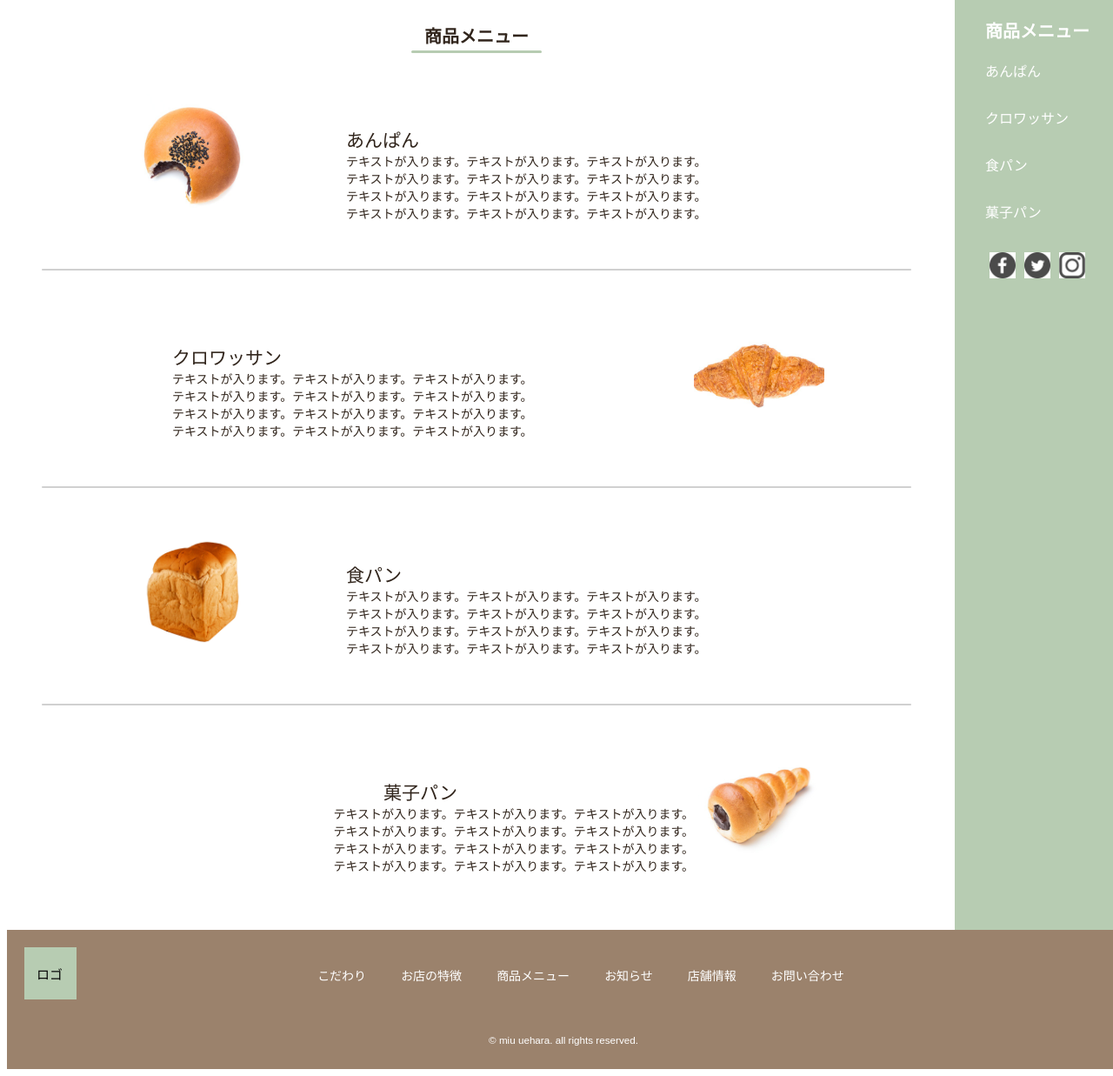
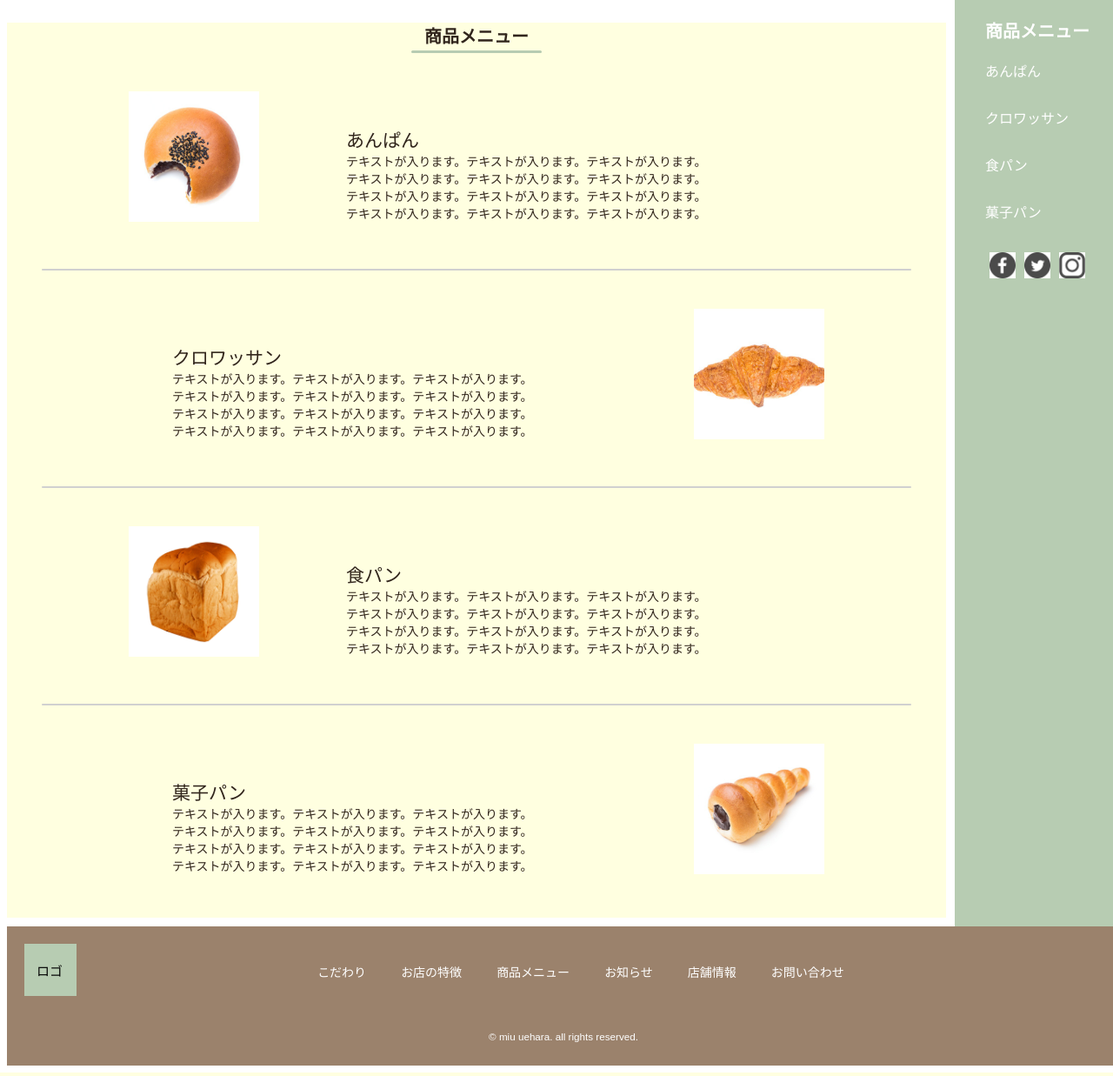
Before and after one commit to ueharamiu/miubread, a PHP site: page /menu.php in a window 1280 px wide. Shown: the part 118-1355 px from the top of the page at 87% size. Run offline with PHP 8.4, Linux system fonts and the light colour scheme.

Commit message:
_menu.scss でタブレットデザイン・コーディング途中

```diff
--- a/css/style.css
+++ b/css/style.css
@@ -288,14 +326,26 @@
   position: relative;
 }
 
-.menu-wrapper-grid::before {
-  content: none;
-  position: absolute;
+@media (max-width: 768px) {
+  .menu-wrapper-grid {
+    width: 100%;
+    height: auto;
+    margin: 0 auto;
+    background-color: #ff7f50;
+  }
 }
 
 .menu-box {
   widows: 1060px;
   height: auto;
+  background-color: #ffffe0;
+}
+
+@media (max-width: 768px) {
+  .menu-box {
+    width: 90%;
+    margin: 0 auto;
+  }
 }
 
 .menu-title {
@@ -352,18 +417,36 @@
   margin-top: 50px;
 }
 
+@media (max-width: 768px) {
+  .croissant,
+  .sweet-bread {
+    display: block;
+    width: 80%;
+    height: auto;
+  }
+}
+
 .menu-commentary-box-right,
 .menu-commentary-box-left,
-.menu-commentary-box-sweet-bread {
+.menu-commentary-box-left-sweet-bread {
   width: 600px;
   height: 200px;
   text-align: start;
   position: relative;
 }
 
+@media (max-width: 768px) {
+  .menu-commentary-box-right,
+  .menu-commentary-box-left,
+  .menu-commentary-box-left-sweet-bread {
+    width: 100%;
+    margin: 0 auto;
+  }
+}
+
 .menu-commentary-box-right::after,
 .menu-commentary-box-left::after,
-.menu-commentary-box-sweet-bread::after {
+.menu-commentary-box-left-sweet-bread::after {
   content: '';
   position: absolute;
   background-color: #d0d0d0;
--- a/scss/_menu.scss
+++ b/scss/_menu.scss
@@ -1,3 +1,29 @@
+html {
+  font-size: 100%;
+}
+
+body {
+  font-family: "Yu Gothic Medium", "游ゴシック Medium", YuGothic, "游ゴシック体", "ヒラギノ角ゴ Pro W3", sans-serif;
+  color: #31251c;
+  @include breakpoint( tablet ) {
+    overflow-x: hidden;
+    margin-right: auto;
+    margin-left: auto;
+  }
+  @include breakpoint( sp ) {
+    margin-right: auto;
+    margin-left: auto;
+  }
+}
+
+.wrapper {
+  display: flex;
+  max-width: 1280px;
+  margin: 0 auto;
+  @include breakpoint( sp ) {
+    display: block;
+  }
+}
 
 .menu-wrapper-grid {
   width: 1080px;
@@ -6,15 +32,22 @@
   margin-top: 10px;
   margin-bottom: 10px;
   position: relative;
-    &::before {
-      content: none;
-        position: absolute;
+  @include breakpoint( tablet ) {
+    width: 100%;
+    height: auto;
+    margin: 0 auto;
+    background-color: #ff7f50;
   }
 }
 
   .menu-box {
     widows: 1060px;
     height: auto;
+    background-color: #ffffe0;
+    @include breakpoint( tablet ) {
+      width: 90%;
+      margin: 0 auto;
+    }
   }
 
     .menu-title {
@@ -35,6 +68,9 @@
         top: 32px;
         left: 465px;
         display: inline-block;
+        @include breakpoint( tablet ) {
+          left: 34%;
+        }
       }
     }
 
@@ -53,6 +89,11 @@
       display: flex;
       margin: 0 auto;
       margin-top: 50px;
+      @include breakpoint( tablet ) {
+        display: block;
+        width: 80%;
+        height: auto;
+      }
     }
 
     .croissant,
@@ -62,15 +103,24 @@
       flex-direction: row-reverse;
       margin: 0 auto;
       margin-top: 50px;
+      @include breakpoint( tablet ) {
+        display: block;
+        width: 80%;
+        height: auto;
+      }
     }
 
       .menu-commentary-box-right,
       .menu-commentary-box-left,
-        .menu-commentary-box-sweet-bread {
+      .menu-commentary-box-left-sweet-bread {
         width: 600px;
         height: 200px;
         text-align: start;
         position: relative;
+        @include breakpoint( tablet ) {
+          width: 100%;
+          margin: 0 auto;
+        }
         &::after {
           content: '';
           position: absolute;
@@ -78,19 +128,34 @@
           width: 1000px;
           height: 2px;
           border-radius: 9px;
+          @include breakpoint( tablet ) {
+            width: 100%;
           }
         }
+      }
+      .menu-commentary-box-left-sweet-bread { // 灰色下線を非表示
+        &::after {
+          content: none;
+        }
+      }
+
       .menu-commentary-box-right {
         &::after {
           left: -250px;
+          @include breakpoint( tablet ) {
+            left: 0;
+          }
         }
       }
       .menu-commentary-box-left {
         &::after {
           left: -150px;
+          @include breakpoint( tablet ) {
+            left: 0;
+          }
+        }
       }
 
-      }
 
         .menu-commentary-right,
         .menu-commentary-left {
```
Also changed, not shown: other parts of css/style.css (+77 -0 lines), 1 other file. Lines whose indentation alone changed are shown as unchanged.
